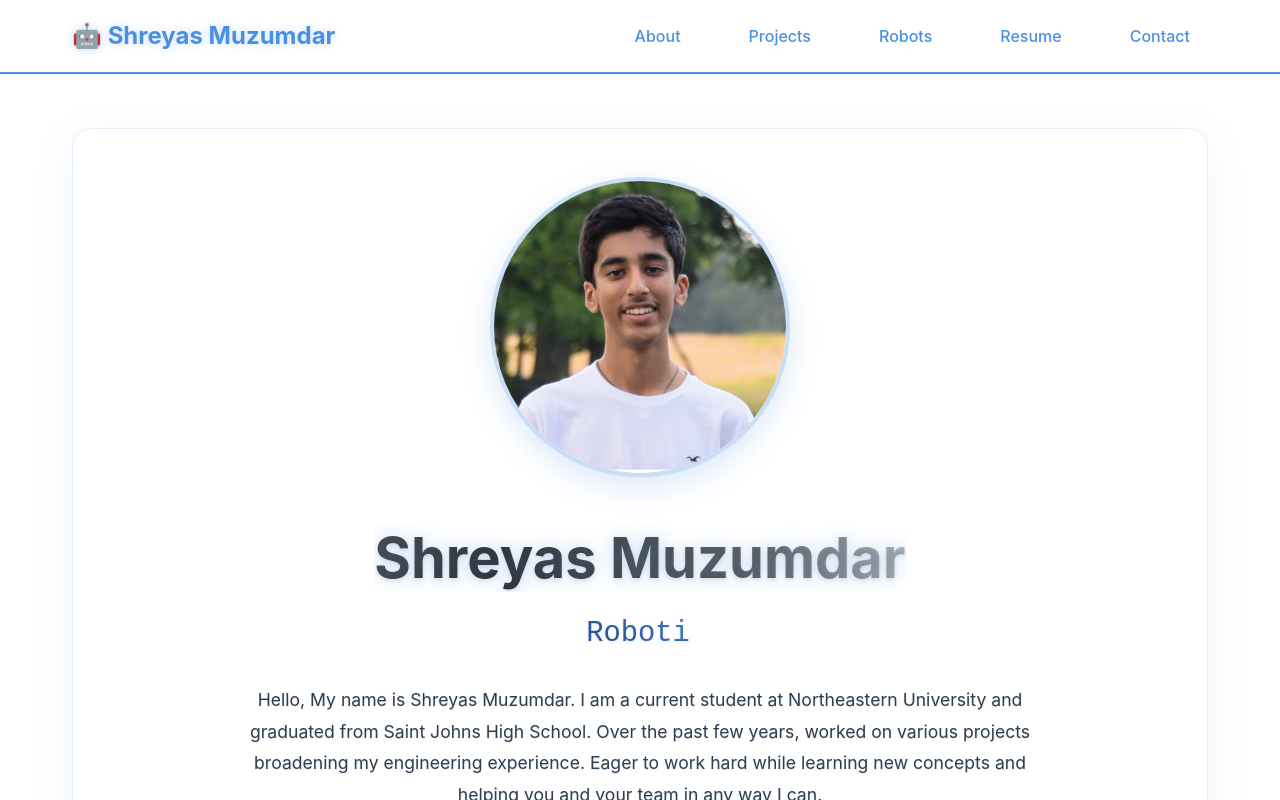
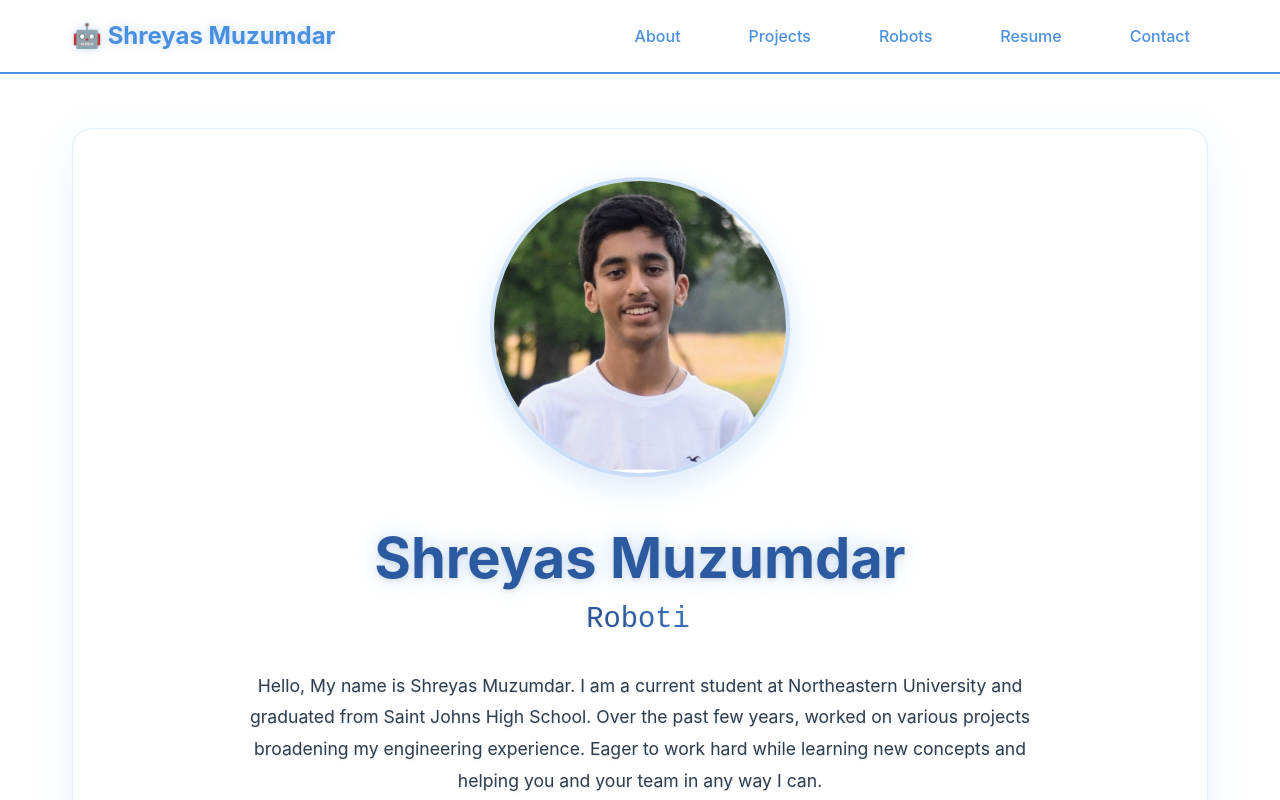
Before and after one commit to ShreyasMuzumdar/reactwebsite, a React (Vite) app: page / in a window 1280 px wide. Shown: the top 800 px of the page. Built offline with nearby package versions, Linux system fonts and the light colour scheme.

Commit message:
shinytext removed

```diff
--- a/src/components/AboutMe.tsx
+++ b/src/components/AboutMe.tsx
@@ -1,5 +1,4 @@
 import './AboutMe.css'
-import ShinyText from './ShinyText'
 import TypewriterEffect from './TypewriterEffect'
 import FloatingElement from './FloatingElement'
 
@@ -18,7 +17,7 @@ const AboutMe = () => {
             </div>
             <div className="about-text">
               <h1 className="name-title">
-                <ShinyText>Shreyas Muzumdar</ShinyText>
+                Shreyas Muzumdar
               </h1>
               <h2 className="subtitle">
                 <TypewriterEffect
--- a/src/components/ShinyText.css
+++ /dev/null
@@ -1,63 +0,0 @@
-.shiny-text {
-  position: relative;
-  display: inline-block;
-  overflow: hidden;
-  background: linear-gradient(
-    90deg,
-    #333 0%,
-    #666 25%,
-    #fff 50%,
-    #666 75%,
-    #333 100%
-  );
-  background-size: 200% 100%;
-  -webkit-background-clip: text;
-  background-clip: text;
-  -webkit-text-fill-color: transparent;
-  animation: shine-base 3s ease-in-out infinite;
-}
-
-.shine-overlay {
-  position: absolute;
-  top: 0;
-  left: 0;
-  right: 0;
-  bottom: 0;
-  background: linear-gradient(
-    90deg,
-    transparent 0%,
-    transparent 40%,
-    rgba(255, 255, 255, 0.8) 50%,
-    transparent 60%,
-    transparent 100%
-  );
-  pointer-events: none;
-  z-index: 1;
-}
-
-@keyframes shine-base {
-  0%, 100% {
-    background-position: 200% 0;
-  }
-  50% {
-    background-position: -200% 0;
-  }
-}
-
-/* Dark mode support */
-@media (prefers-color-scheme: dark) {
-  .shiny-text {
-    background: linear-gradient(
-      90deg,
-      #888 0%,
-      #bbb 25%,
-      #fff 50%,
-      #bbb 75%,
-      #888 100%
-    );
-    background-size: 200% 100%;
-    -webkit-background-clip: text;
-    background-clip: text;
-    -webkit-text-fill-color: transparent;
-  }
-}
--- a/src/components/ShinyText.tsx
+++ /dev/null
@@ -1,82 +0,0 @@
-import React, { useRef, useEffect } from 'react';
-import { gsap } from 'gsap';
-import './ShinyText.css';
-
-interface ShinyTextProps {
-  children: React.ReactNode;
-  className?: string;
-  triggerOnHover?: boolean;
-}
-
-const ShinyText: React.FC<ShinyTextProps> = ({
-  children,
-  className = '',
-  triggerOnHover = false
-}) => {
-  const textRef = useRef<HTMLSpanElement>(null);
-
-  useEffect(() => {
-    const element = textRef.current;
-    if (!element) return;
-
-    // Create the shine effect
-    const shine = document.createElement('div');
-    shine.className = 'shine-overlay';
-    element.appendChild(shine);
-
-    const runShineAnimation = () => {
-      gsap.fromTo(shine,
-        {
-          x: '-100%',
-          opacity: 0
-        },
-        {
-          x: '100%',
-          opacity: 1,
-          duration: 1.5,
-          ease: 'power2.inOut',
-          onComplete: () => {
-            gsap.set(shine, { opacity: 0 });
-          }
-        }
-      );
-    };
-
-    if (triggerOnHover) {
-      const handleMouseEnter = () => {
-        runShineAnimation();
-      };
-      element.addEventListener('mouseenter', handleMouseEnter);
-
-      return () => {
-        element.removeEventListener('mouseenter', handleMouseEnter);
-        if (shine.parentNode) {
-          shine.parentNode.removeChild(shine);
-        }
-      };
-    } else {
-      // Auto-trigger animation every 4 seconds
-      const interval = setInterval(runShineAnimation, 4000);
-      // Run once immediately
-      setTimeout(runShineAnimation, 1000);
-
-      return () => {
-        clearInterval(interval);
-        if (shine.parentNode) {
-          shine.parentNode.removeChild(shine);
-        }
-      };
-    }
-  }, [triggerOnHover]);
-
-  return (
-    <span
-      ref={textRef}
-      className={`shiny-text ${className}`}
-    >
-      {children}
-    </span>
-  );
-};
-
-export default ShinyText;
```
